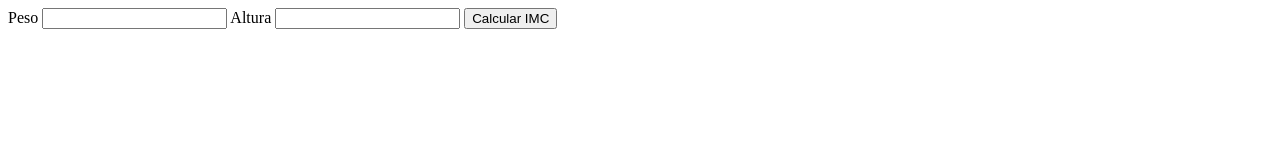
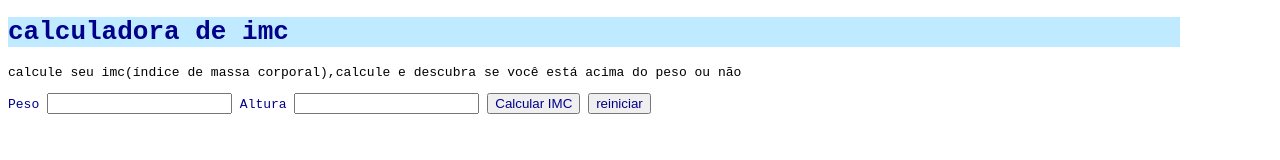
Before and after one commit to h3mm3ll/calculadora-de-imc, a plain HTML site: page index.html in a window 1280 px wide. Drawn offline with Linux system fonts and the light colour scheme.

Commit message:
estilizei o meu site

```diff
--- a/index.html
+++ b/index.html
@@ -7,6 +7,8 @@
   <title></title>
 </head>
 <body>
+  <h1>calculadora de imc</h1>
+  <p>calcule seu imc(índice de massa corporal),calcule e descubra se você está acima do peso ou não  </p>
   <form id="imcForm">
 
     <label for="peso">Peso</label>
@@ -16,7 +18,7 @@
     <input type="number" step="0.01" id="altura">
 
     <button type="button" onclick="calcularIMC()" id="buttonImc">Calcular IMC</button>
-
+    <button type="reset">reiniciar</button>
   </form>
 
   <p id="resultado"></p>
--- a/style.css
+++ b/style.css
@@ -0,0 +1,15 @@
+body{
+    font-family: monospace;margin-right: 100px;
+}
+
+h1 {
+    background-color: rgb(192, 234, 255);
+    color: darkblue;
+}
+label {
+    color: darkblue;
+}
+
+button {
+    color: darkblue;
+}
```
